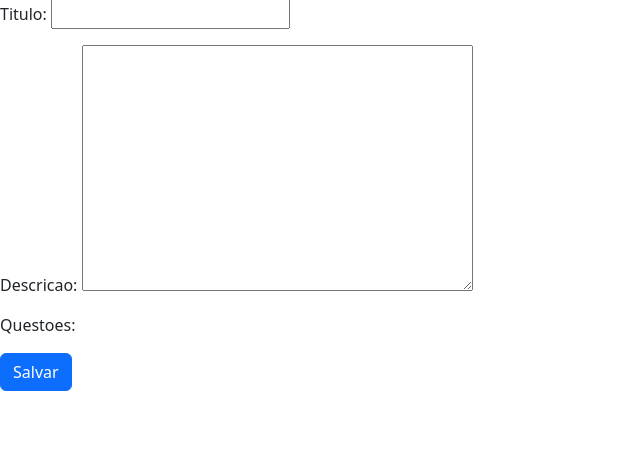
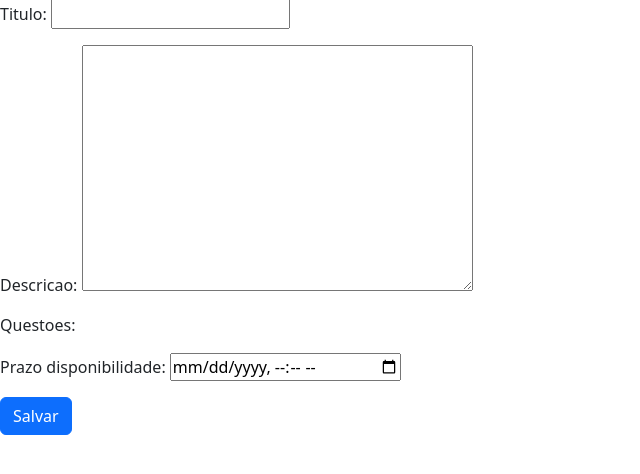
Before and after one commit to WesleyMBezerra/prog, a Django app: page /questionarios/novo/ in a window 1280 px wide. Shown: the part 136-610 px from the top of the page, without its empty margins (0-640 px from the left). Run offline with Django 5.2, Linux system fonts and the light colour scheme; data that the repository does not hold is empty.

Commit message:
prazo funcionando, só agradece

```diff
--- a/prog/forms.py
+++ b/prog/forms.py
@@ -23,4 +23,5 @@ class QuestionarioForm(forms.ModelForm):
 
     class Meta:
         model = Questionario
-        fields = ['titulo', 'descricao', 'questoes']
+        fields = ['titulo', 'descricao', 'questoes', "prazo_disponibilidade"]
+        widgets = {'prazo_disponibilidade':forms.DateTimeInput(attrs={'type':'datetime-local'}),}
--- a/prog/models.py
+++ b/prog/models.py
@@ -3,6 +3,7 @@ from django.db import models
 from django.contrib.auth.models import AbstractUser, User
 
 from django.conf import settings
+
 
 from django.utils.timezone import now
 from datetime import timedelta
@@ -34,6 +35,13 @@ class Questionario(models.Model):
     titulo = models.CharField(max_length=255)
     descricao = models.TextField(blank=True, null=True)
     questoes = models.ManyToManyField('Questao', related_name='questionarios')
+    prazo_disponibilidade = models.DateTimeField(null=True, blank = True)
+
+    def disponivel(self):
+        #verifica o prazo
+        if self.prazo_disponibilidade:
+            return self.prazo_disponibilidade > now()
+        return True
 
     def __str__(self):
         return self.titulo
--- a/prog/templates/pages/questoes/detalhe_questionario.html
+++ b/prog/templates/pages/questoes/detalhe_questionario.html
@@ -3,6 +3,12 @@
     <div class="card-body ">
         <h2>{{ questionario.titulo }}</h2>
         <p>{{ questionario.descricao }}</p>
+
+        {% if questionario.prazo_disponibilidade %}
+            <p><strong>Disponível até:</strong> {{ questionario.prazo_disponibilidade|date:"d/m/Y H:i" }}</p>
+        {% else %}
+            <p><strong>Disponibilidade:</strong> Sem limite de prazo.</p>
+        {% endif %}
         <h3>Questões:</h3>
         <ul>
             {% for questao in questionario.questoes.all %}
--- a/prog/templates/pages/questoes/lista_questionario.html
+++ b/prog/templates/pages/questoes/lista_questionario.html
@@ -8,6 +8,10 @@
 <ul>
     {% for questionario in questionarios %}
     <li>
+        {{ questionario.titulo }}
+        {% if not questionario.disponivel %}
+            <span class="text-danger">(Expirado)</span>
+        {% endif %}
         <a href="{% url 'detalhe_questionario' questionario.pk %}">{{ questionario.titulo }}</a>
     </li>
     {% endfor %}
--- a/prog/views.py
+++ b/prog/views.py
@@ -15,6 +15,7 @@ from django.views.generic import ListView, CreateView, UpdateView, DeleteView, D
 from django.urls import reverse_lazy
 
 from .forms import QuestionarioForm
+from django.utils.timezone import now
 
 
 from django.contrib.auth.mixins import UserPassesTestMixin,LoginRequiredMixin
@@ -151,6 +152,11 @@ class QuestionarioResponderView(TemplateView):
         questionario = get_object_or_404(Questionario, pk=self.kwargs['pk'])
 
 
+
+        if hasattr(questionario, 'disponivel') and not questionario.disponivel():
+            return HttpResponseForbidden("Este questionário não está mais disponível.")
+
+
         respostas = {}
         pontuacao = 0
 
--- a/projeto/settings.py
+++ b/projeto/settings.py
@@ -107,7 +107,7 @@ AUTH_PASSWORD_VALIDATORS = [
 
 LANGUAGE_CODE = 'en'
 
-TIME_ZONE = 'UTC'
+TIME_ZONE = 'America/Sao_Paulo'
 
 USE_I18N = True
 
```
Also changed, not shown: prog/migrations/0011_questionario_prazo_disponibilidade_and_more.py (added).
